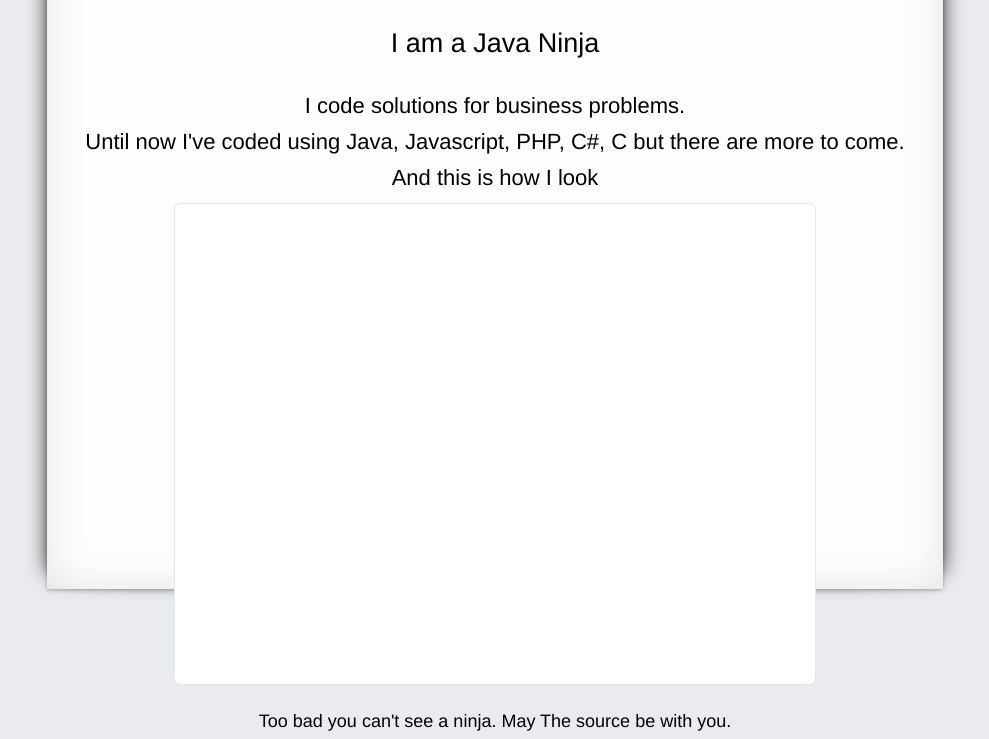
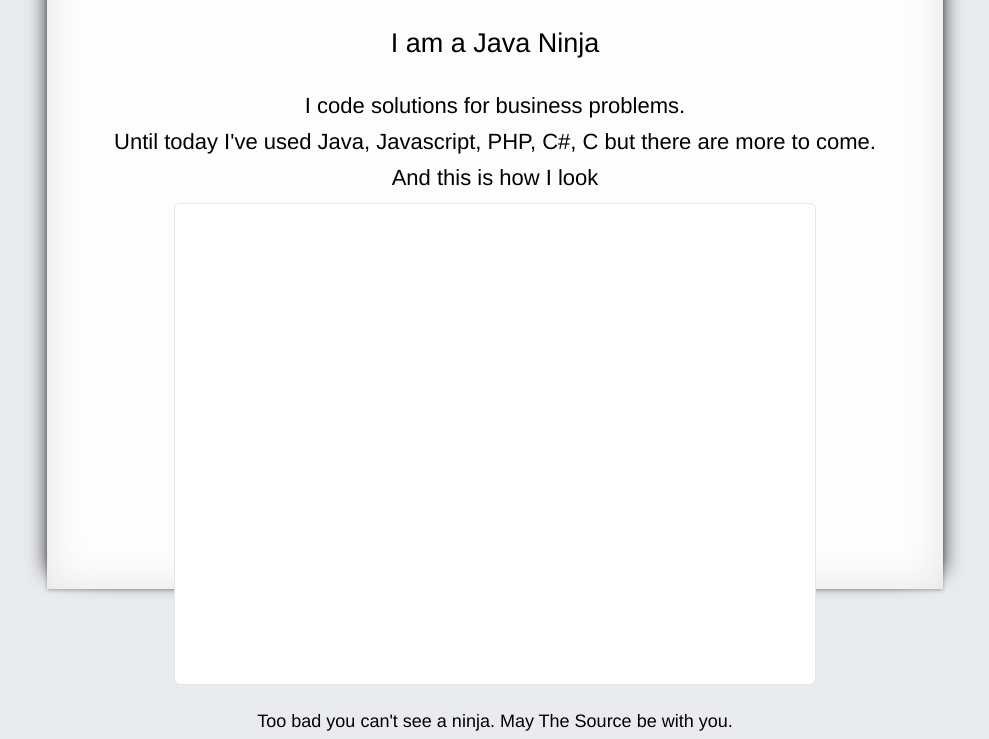
Before and after one commit to xipo/xipo, a plain HTML site: page index.html in a window 1280 px wide. Shown: the part 191-930 px from the top of the page, without its empty margins (145-1134 px from the left). Drawn offline with Linux system fonts and the light colour scheme.

Commit message:
Changed text of index.html

```diff
--- a/index.html
+++ b/index.html
@@ -13,12 +13,12 @@
     <div class="head"><h1>Xipo George</h1></div>
     <div class="intro">
         <h3>I am a Java Ninja </br> </h3>
-        <p>I code solutions for business problems. </br> Until now I've coded using Java, Javascript, PHP, C#, C but there are more to come.
+        <p>I code solutions for business problems. </br> Until today I've used Java, Javascript, PHP, C#, C but there are more to come.
             </br>And this is how I look</p>
     </div>
     <div class="picture"><div style="height: 480px;"></div></div>
     <div class="body">
-        <pre>Too bad you can't see a ninja. May The source be with you.</pre>
+        <pre>Too bad you can't see a ninja. May The Source be with you.</pre>
     </div>
 
 
```
